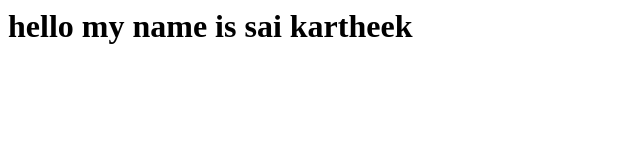
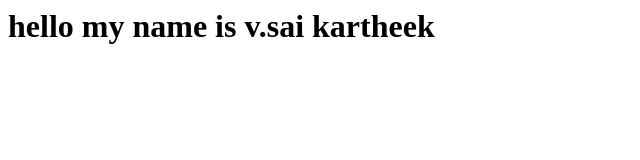
Before and after one commit to vskartheek/demo, a plain HTML site: page index.html in a window 1280 px wide. Shown: the whole page, without its empty margins (0-640 px from the left). Drawn offline with Linux system fonts and the light colour scheme.

Commit message:
Update index.html

```diff
--- a/index.html
+++ b/index.html
@@ -1 +1 @@
-<h1> hello my name is sai kartheek </h1>
+<h1> hello my name is v.sai kartheek </h1>
```
